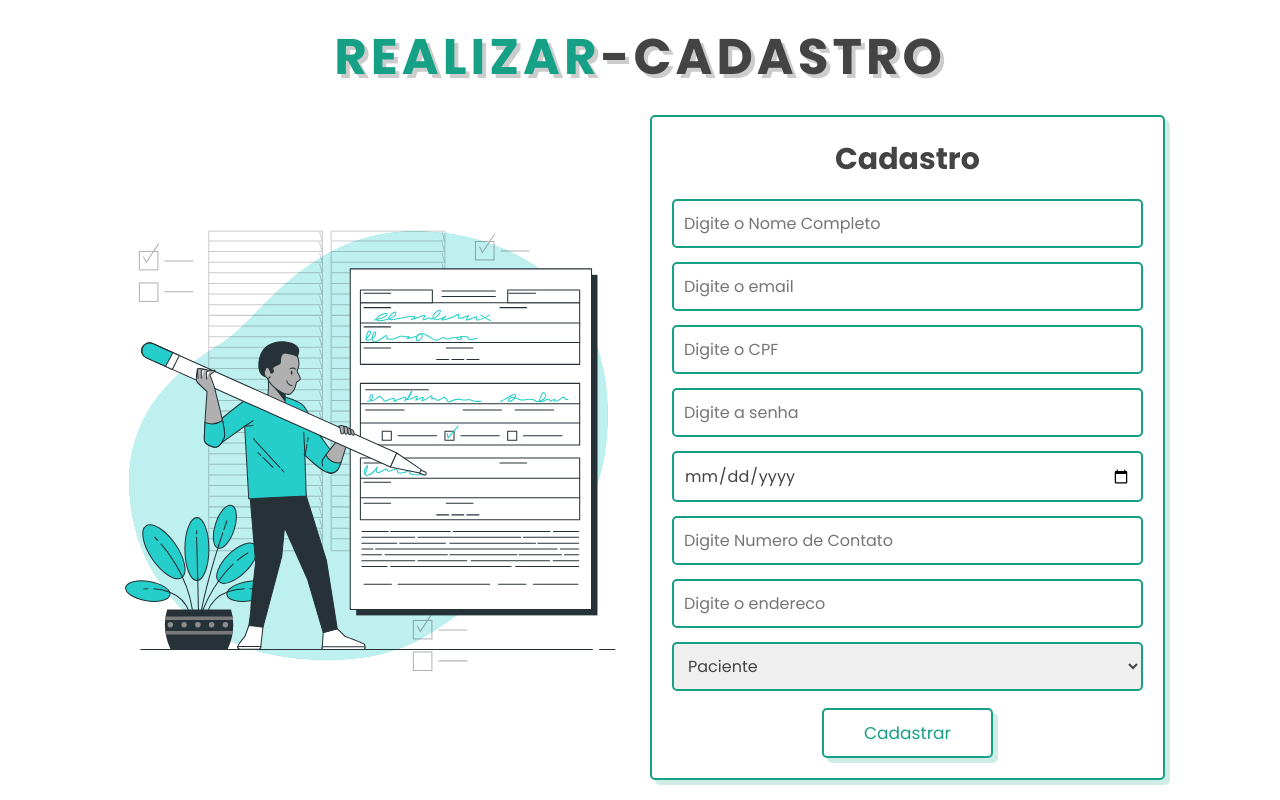
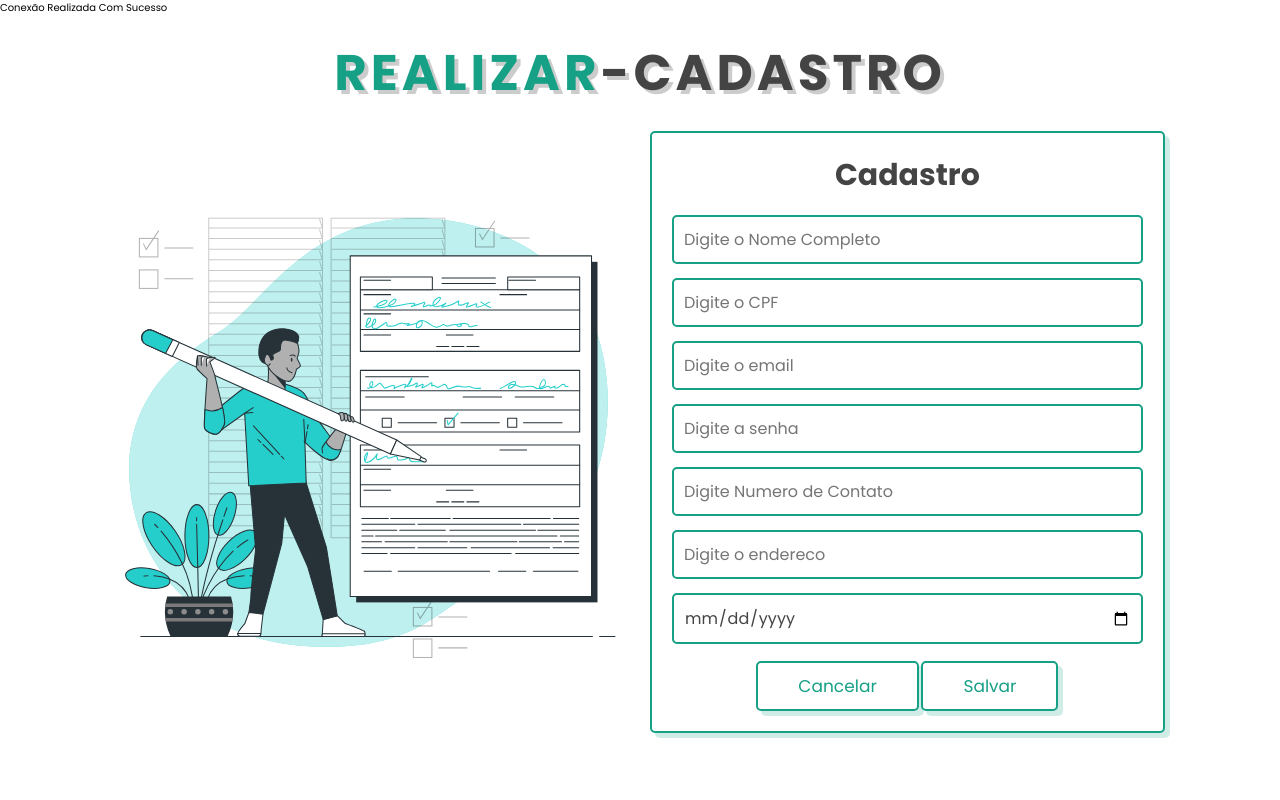
Before and after one commit to Xandyssz/2-Ano_Instituto-Federal-LACIF, a PHP site: page /CrudUsuarioCadastrar.php in a window 1280 px wide. Run offline with PHP 8.4, Linux system fonts and the light colour scheme.

Commit message:
Atualização - Banco Dados (Registro de Usuario)

```diff
--- a/AnaliseClinica.php
+++ b/AnaliseClinica.php
@@ -1,4 +1,3 @@
-
 
 <!DOCTYPE html>
 <!--ALTERAR COR DO SITE EM STYLE.CSS -->
--- a/CrudConsultaAgendamento.php
+++ b/CrudConsultaAgendamento.php
@@ -53,7 +53,11 @@
                 <option value="CheckuP">Check-Up</option>
                 <option value="Sangue">Sangue</option>
                 <option value="Fezes">Fezes</option>
-            </select>z
+            </select>
+
+            <select name="status" class="box" >
+                <option value="Pendente"selected>Pendente</option>
+            </select>
 
             <input type="submit" name="agendar" class="btn btn-danger" value="Agendar"/>
         </form>
--- a/CrudConsultaListar.php
+++ b/CrudConsultaListar.php
@@ -173,7 +173,7 @@ $exibirTipodeAcesso = $_SESSION['tipo_acesso'];
                         <td><?php echo $horario_cons = $_POST['horario_cons']; ?></td>
                         <td><?php echo $tiposanguineo = $_POST['tiposanguineo']?></td>
                         <td><?php echo $sexo = $_POST['sexo']?></td>
-                        <td></td>
+                        <td><?php echo $status = $_POST['status']?></td>
                     <td>
                         <?php
                         echo "<a href='CrudConsultaEditar.php?id="
@@ -187,6 +187,7 @@ $exibirTipodeAcesso = $_SESSION['tipo_acesso'];
                             "&horario_cons=" . $horario_cons .
                             "&tiposanguineo=" . $tiposanguineo .
                             "&sexo=" . $sexo .
+                            "&status=" . $status .
                             "'  title='Clique para alterar.'><i class='fa fa-edit fa-1x'></i></a>";
                         ?>
                         <?php
--- a/CrudUsuarioCadastrar.php
+++ b/CrudUsuarioCadastrar.php
@@ -1,3 +1,8 @@
+<?php
+session_start();
+include_once('conexao.php');  // se ele clicou no botão salvar
+?>
+
     <!DOCTYPE html>
     <html lang="en">
     <head>
@@ -7,6 +12,9 @@
         <title> Registrar-se </title>
 
         <link rel="stylesheet" href="css/tabelacss.css">
+
+        <script src="js/funcoes.js"></script>
+
     </head>
     <body>
 
@@ -20,24 +28,62 @@
                 <img src="images/book2-img.svg" alt="">
             </div>
 
-        <form action="CrudUsuariozListar.php" method="POST">
+            <form action="#" method="POST">
                 <h3>Cadastro</h3>
-            <input type="text"  id="nome" name="nome" placeholder="Digite o Nome Completo" class="box">
-            <input type="email"  name="email" placeholder="Digite o email" class="box">
-            <input type="number" name="cpf"  placeholder="Digite o CPF" class="box">
-            <input type="password"  name="password" placeholder="Digite a senha" class="box">
-            <input type="date"  name="data_cons" class="box">
-            <input type="number" name="celular" placeholder="Digite Numero de Contato" class="box">
-            <input type="text" name="endereco" placeholder="Digite o endereco" class="box">
-            <select name="nivelAcesso" class="box" >
-                <option value="Paciente"selected>Paciente</option>
-            </select>
+                <input type="text"  name="nome" id="nome" placeholder="Digite o Nome Completo" class="box">
+                <input type="number" name="cpf"  id="cpf" placeholder="Digite o CPF" class="box">
+                <input type="email"  name="email" id="email" placeholder="Digite o email" class="box">
+                <input type="password"  name="senha" id="senha" placeholder="Digite a senha" class="box">
+                <input type="number" name="celular" id="celular" placeholder="Digite Numero de Contato" class="box">
+                <input type="text" name="endereco" id="endereco" placeholder="Digite o endereco" class="box">
+                <input type="date"  name="datanasc" id="datanasc" class="box">
 
-            <input type="submit" name="cadastrar" class="btn btn-danger" value="Cadastrar"/>
-
+                <input type="button" name="salvar" id="salvar" class="btn btn-danger" onclick="location.href='IncludeHome.php'" value="Cancelar">
+                <input type="submit" name="salvar" id="salvar" class="btn btn-danger" value="salvar">
             </form>
         </div>
+    </section>
 
-</section>
     </body>
     </html>
+
+
+<?php
+
+if (isset($_POST['salvar'])){
+    $nome = $_POST['nome'];
+    $cpf = $_POST['cpf'];
+    $email = $_POST['email'];
+    $senha = $_POST['senha'];
+    $celular = $_POST['celular'];
+    $endereco = $_POST['endereco'];
+    $datanasc = $_POST['datanasc'];
+
+    // Fazer o insert  no banco de dados
+
+    $query = "SELECT nome, cpf, email, senha, celular, endereco, datanasc FROM ifsp_lacif.estado
+        WHERE nome = '$nome'
+        AND cpf = '$cpf'
+        AND email = '$email'
+        AND senha = '$senha'
+        AND celular = '$celular'
+        AND endereco = '$endereco'
+        AND datanasc = '$datanasc'";
+
+    $row = mysqli_query($conn, $query);
+
+    if(mysqli_num_rows($row) > 0)
+    {
+        echo "<script type='text/javascript'>OpcaoMensagens(4);</script>";
+    }
+
+    else
+    {
+        $result = "INSERT INTO ifsp_lacif.estado (nome, cpf, email, senha, celular, endereco, datanasc) VALUES ('$nome', '$cpf', '$email', '$senha', '$celular', '$endereco', '$datanasc')";
+        $row = mysqli_query($conn, $result);
+        echo "<script type='text/javascript'>OpcaoMensagens(1);</script>";
+        // echo '<meta HTTP-EQUIV="Refresh" CONTENT="0; URL=listestado.php">';
+    }
+
+}
+?>
--- a/CrudUsuarioListar.php
+++ b/CrudUsuarioListar.php
@@ -135,7 +135,7 @@
 <!-- FAQ -->
 <section class="inner-content">
     <div class="form-group col-md-12">
-        <input type="button" name="Cadastrar" class="btn btn-info" value="Cadastrar" onclick="window.location.href='../crudAgendamento.php'"/>
+        <input type="button" name="Cadastrar" class="btn btn-info" value="Cadastrar" onclick="window.location.href='crudUsuarioAgendamento.php'"/>
         <input type="button" name="imprmir" class="btn btn-info" value="Imprimir" onclick="window.print();">
     </div>
 
--- a/IncludeExames.php
+++ b/IncludeExames.php
@@ -50,8 +50,6 @@
             <p class="card__exit"><?php echo "Data do Exame: " . $cont = 1; ?></p>
             <h2 class="card__title"><?php echo "Status do Exame: " . $cont = 1; ?></h2>
             <a href="noticias.php" class="navbar-btn">LEIA MAIS</a>
-
         </div>
-
     </div>
 </div>
--- /dev/null
+++ b/conexao.php
@@ -0,0 +1,18 @@
+<?php
+$servidor = "localhost:3307";
+$usuario = "root";
+$senha = "87d95fwq";
+$dbname = "ifsp_lacif";
+
+// Criar a conexão
+
+$conn = mysqli_connect($servidor, $usuario, $senha, $dbname);
+
+if(!$conn)
+{
+    die("Falha na conexao: " . mysqli_connect_error());
+}
+else{
+    echo "Conexão realizada com sucesso";
+}
+?>
--- a/contact-us.php
+++ b/contact-us.php
@@ -1,3 +1,4 @@
+
 
 <!DOCTYPE html>
 <!--ALTERAR COR DO SITE EM STYLE.CSS -->
--- a/index.php
+++ b/index.php
@@ -1,4 +1,3 @@
-
 <!DOCTYPE html>
 
 <html lang="en">
--- a/js/funcoes.js
+++ b/js/funcoes.js
@@ -1,15 +1,44 @@
 function confirmacaoExclusao() {
-	var resposta = confirm("Deseja remover esse registro?");
+    var resposta = confirm("Deseja remover esse registro?");
     if (resposta == true) {
-		window.location.href = "listar_funcionario.php";
+        window.location.href = "listar_funcionario.php";
     }
 }
-function SessaoExpirada(){
-  alert("WebSite diz: \nSua sessão foi expirada!");
+
+function SessaoExpirada() {
+    alert("WebSite diz: \nSua Sessão foi Expirada!");
 }
 
 function loginMensagem(){
-    alert(' Usuario e/ou senha invalido(s)!');
-    window.location.href = "login.php";
+    alert('Usuario e/ou senha invalido(s)!');
+    window.location.href = "index.php";
+}
+
+function OpcaoMensagens($id){
+    if ($id === 1)
+    {
+        window.alert('Registro salvo com sucesso!');
+    }
+
+    if ($id === 2)
+    {
+        window.alert('Registro alterado com sucesso!');
+    }
+
+    if ($id === 3)
+    {
+        window.alert('Registro excluido com sucesso!');
+    }
+
+
+    if ($id === 4)
+    {
+        window.alert('Registro já cadastrado!');
+    }
+
+    if ($id === 5)
+    {
+        window.alert('Ocorreu um erro!');
+    }
 
 }
```
Also changed, not shown: CrudConsultaEditar.php (+22 -1 lines), exames.php (+2 -5 lines). Lines whose indentation alone changed are shown as unchanged.
